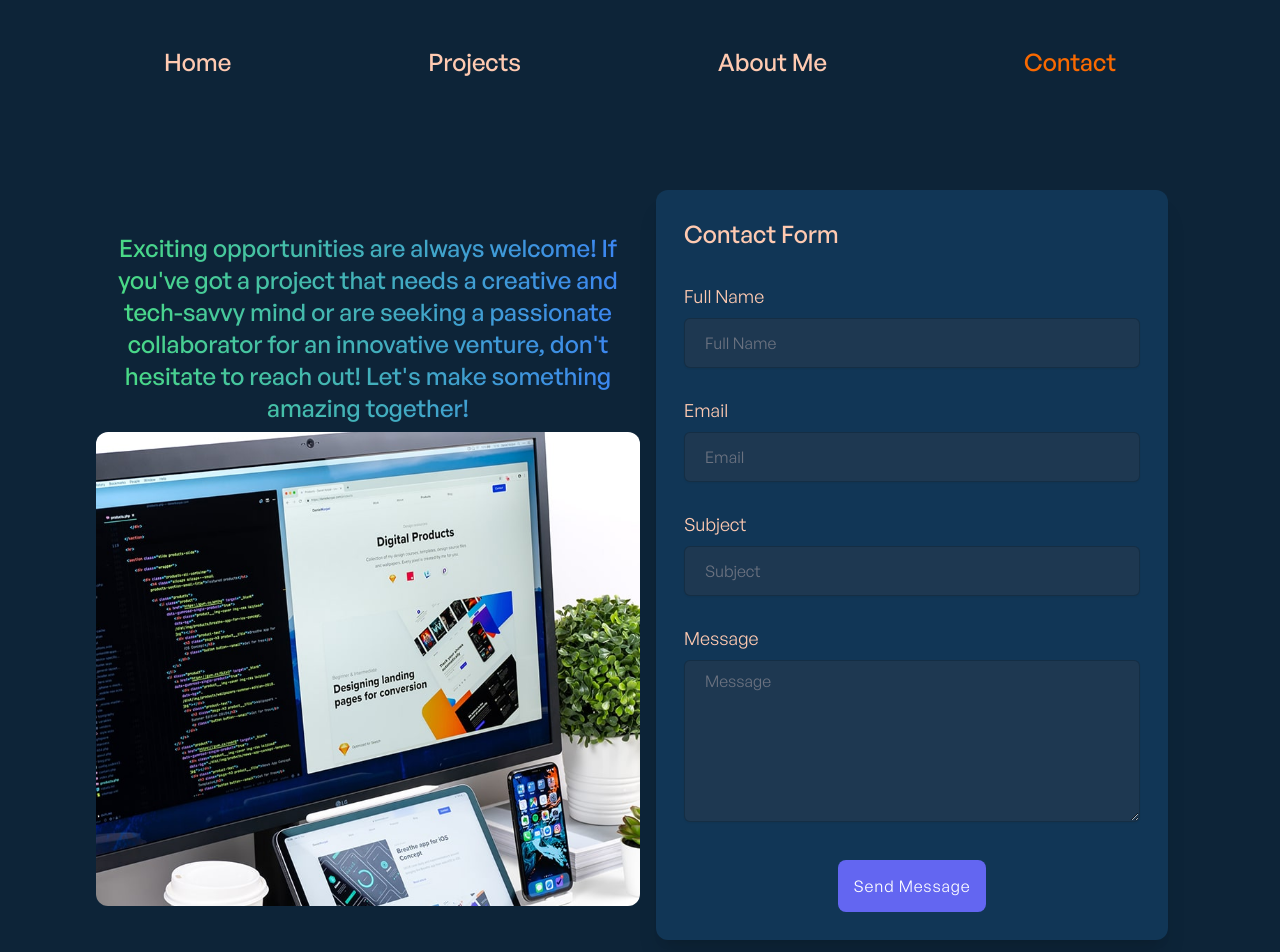
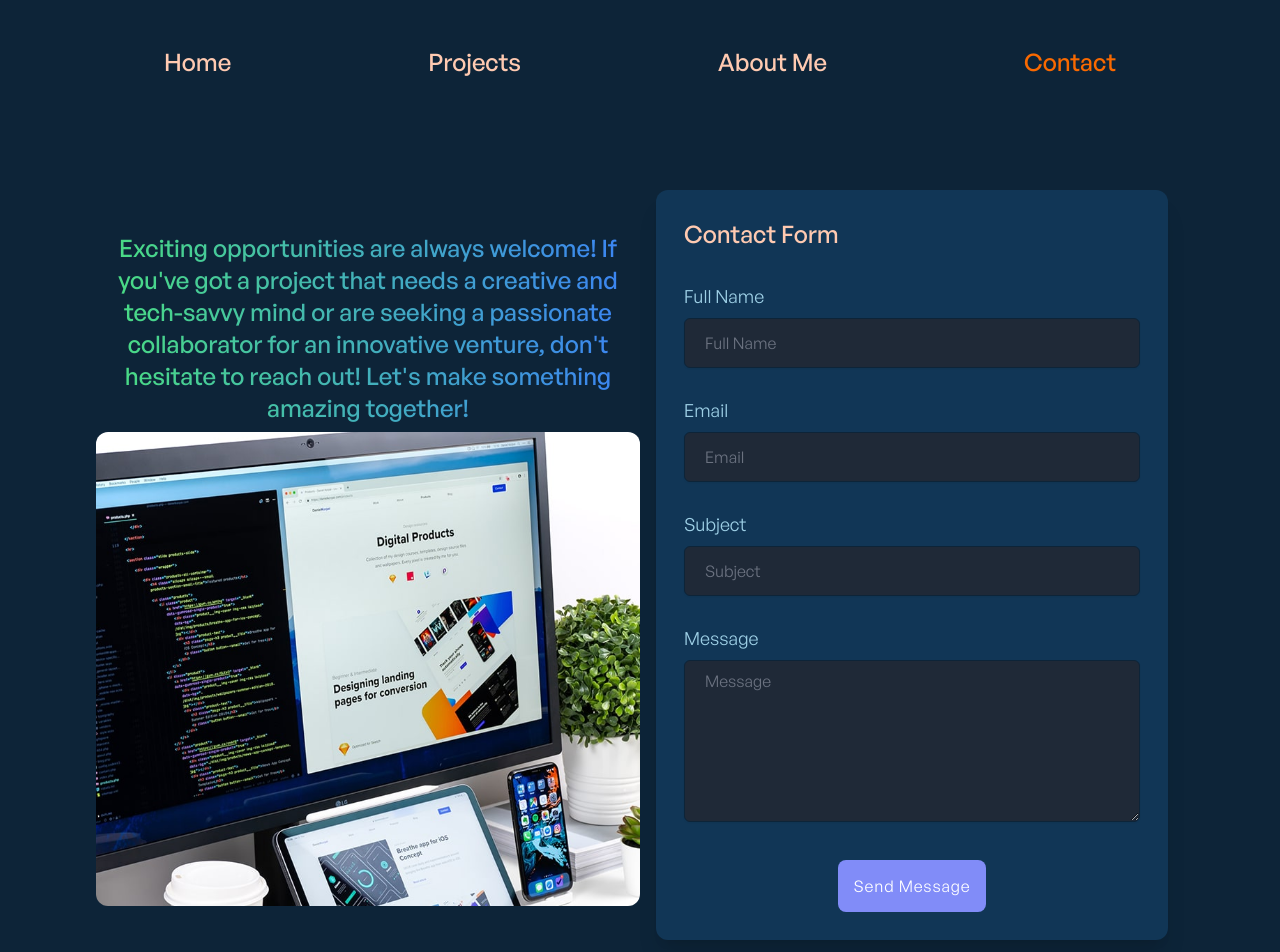
Before and after one commit to azrulwm/portfolio-vue, a Vue app: page /contact in a window 1280 px wide. Shown: the top 952 px of the page. Built offline with nearby package versions, Linux system fonts and the light colour scheme.

Commit message:
Matching the contact form with the website theme

```diff
--- a/src/components/contact/ContactForm.vue
+++ b/src/components/contact/ContactForm.vue
@@ -33,7 +33,7 @@
         });
 
         if (response.ok) {
-          console.log("Success");
+          alert("Your message has been successfully sent!");
         } else {
           console.error("Error:", response.statusText);
         }
@@ -58,7 +58,6 @@
         action="#"
         class="font-general-regular space-y-7"
       >
-        {{ name }}
         <FormInput
           :value="name"
           @update:value="name = $event"
@@ -88,7 +87,7 @@
         <div class="flex justify-center">
           <Button
             title="Send Message"
-            class="px-4 py-2.5 text-white tracking-wider bg-indigo-500 hover:bg-indigo-600 focus:ring-1 focus:ring-indigo-900 rounded-lg duration-500"
+            class="px-4 py-2.5 text-white tracking-wider bg-indigo-400 hover:bg-primary-highlight focus:ring-1 focus:ring-indigo-900 rounded-lg duration-500"
             type="submit"
             aria-label="Send Message"
           />
--- a/src/components/reusable/FormInput.vue
+++ b/src/components/reusable/FormInput.vue
@@ -33,11 +33,11 @@
 
 <template>
   <div>
-    <label class="block mb-2 text-lg text-primary-light" :for="label">{{
+    <label class="block mb-2 text-lg text-secondary-light" :for="label">{{
       label
     }}</label>
     <input
-      class="w-full px-5 py-3 border border-primary-dark border-opacity-50 text-secondary-light bg-ternary-dark rounded-md shadow-sm text-md"
+      class="w-full px-5 py-3 border border-primary-dark text-secondary-light bg-gray-800 rounded-md shadow-sm text-md"
       :id="inputIdentifier"
       :name="inputIdentifier"
       :placeholder="label"
--- a/src/components/reusable/FormTextarea.vue
+++ b/src/components/reusable/FormTextarea.vue
@@ -30,12 +30,12 @@
 <template>
   <div>
     <label
-      class="block text-lg text-primary-light mb-2"
+      class="block text-lg text-secondary-light mb-2"
       :for="textareaIdentifier"
       >{{ label }}</label
     >
     <textarea
-      class="w-full px-5 py-2 border border-primary-dark border-opacity-50 text-secondary-light bg-ternary-dark rounded-md shadow-sm text-md"
+      class="w-full px-5 py-2 border border-primary-dark text-secondary-light bg-gray-800 rounded-md shadow-sm text-md"
       :id="textareaIdentifier"
       :name="textareaIdentifier"
       :aria-label="textareaIdentifier"
--- a/src/views/Contact.vue
+++ b/src/views/Contact.vue
@@ -1,34 +1,12 @@
 <script>
 import feather from "feather-icons";
 import ContactForm from "@/components/contact/ContactForm.vue";
-// import ContactDetails from "@/components/contact/ContactDetails.vue";
 
 export default {
   components: {
     ContactForm,
-    // ContactDetails,
   },
-  data: () => {
-    return {
-      contacts: [
-        {
-          id: 1,
-          name: "Your Address, Your City, Your Country",
-          icon: "map-pin",
-        },
-        {
-          id: 2,
-          name: "email@domain.com",
-          icon: "mail",
-        },
-        {
-          id: 3,
-          name: "555 8888 888",
-          icon: "phone",
-        },
-      ],
-    };
-  },
+
   mounted() {
     feather.replace();
   },
@@ -43,9 +21,6 @@
   <div
     class="container flex flex-col md:flex-row items-center mx-auto py-5 md:py-10 md:mt-10"
   >
-    <!-- <p
-      class="font-general-medium mt-2 text-lg sm:text-xl xl:text-2xl text-center sm:text-left leading-none text-gray-400"
-    > -->
     <div class="md:w-1/2">
       <p
         class="font-general-medium my-2 text-lg sm:text-xl xl:text-2xl text-center leading-none bg-clip-text text-transparent bg-gradient-to-r from-green-400 to-blue-500 hover:scale-105 transform transition duration-300 ease-in-out"
@@ -64,9 +39,6 @@
     </div>
     <!-- Contact form -->
     <ContactForm />
-
-    <!-- Contact details
-		<ContactDetails :contacts="contacts" /> -->
   </div>
 </template>
 
```
